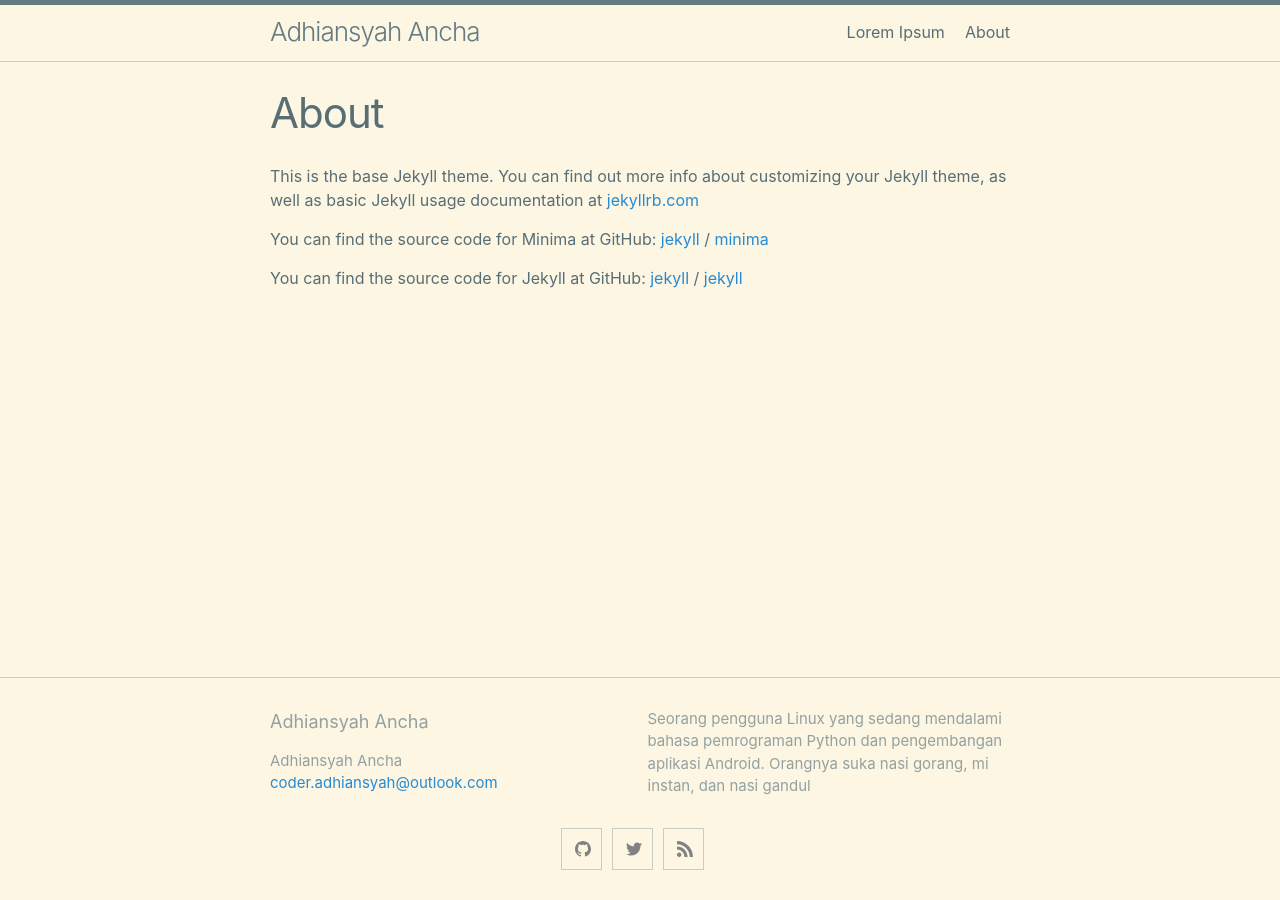
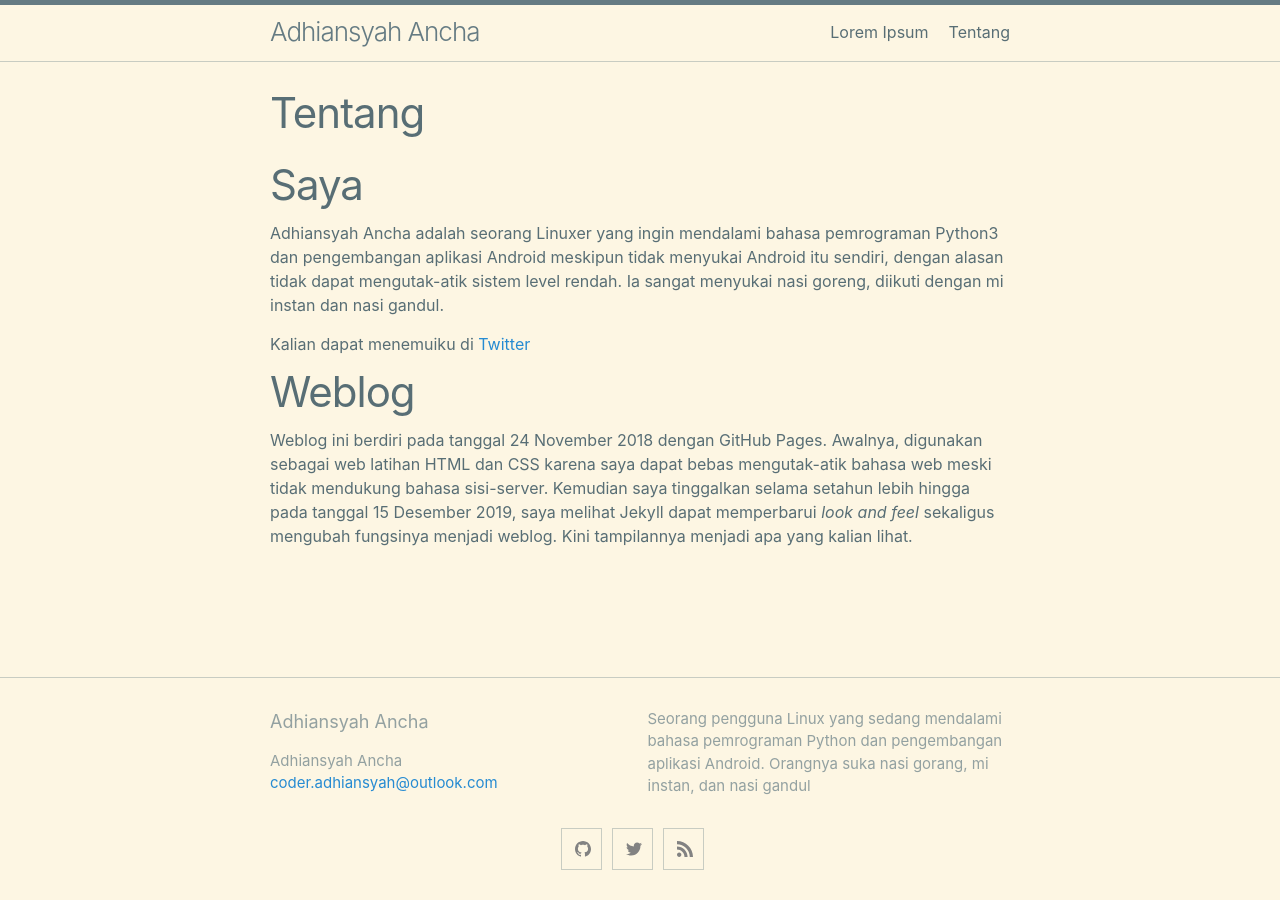
Before and after one commit to adhiansyah/adhiansyah.github.io, a Jekyll site: the page built from about.markdown, in a window 1280 px wide. Built offline with Jekyll 4.4.1, drawn with Linux system fonts in a browser that asks for light colours.

Commit message:
Update about.markdown

```diff
--- a/about.markdown
+++ b/about.markdown
@@ -1,18 +1,13 @@
 ---
 layout: page
-title: About
+title: Tentang
 permalink: /about/
 ---
 
-This is the base Jekyll theme. You can find out more info about customizing your Jekyll theme, as well as basic Jekyll usage documentation at [jekyllrb.com](https://jekyllrb.com/)
+# Saya
+Adhiansyah Ancha adalah seorang Linuxer yang ingin mendalami bahasa pemrograman Python3 dan pengembangan aplikasi Android meskipun tidak menyukai Android itu sendiri, dengan alasan tidak dapat mengutak-atik sistem level rendah. Ia sangat menyukai nasi goreng, diikuti dengan mi instan dan nasi gandul.
 
-You can find the source code for Minima at GitHub:
-[jekyll][jekyll-organization] /
-[minima](https://github.com/jekyll/minima)
+Kalian dapat menemuiku di [Twitter](https://twitter.com/adhiansyahancha)
 
-You can find the source code for Jekyll at GitHub:
-[jekyll][jekyll-organization] /
-[jekyll](https://github.com/jekyll/jekyll)
-
-
-[jekyll-organization]: https://github.com/jekyll
+# Weblog
+Weblog ini berdiri pada tanggal 24 November 2018 dengan GitHub Pages. Awalnya, digunakan sebagai web latihan HTML dan CSS karena saya dapat bebas mengutak-atik bahasa web meski tidak mendukung bahasa sisi-server. Kemudian saya tinggalkan selama setahun lebih hingga pada tanggal 15 Desember 2019, saya melihat Jekyll dapat memperbarui _look and feel_ sekaligus mengubah fungsinya menjadi weblog. Kini tampilannya menjadi apa yang kalian lihat.
```
